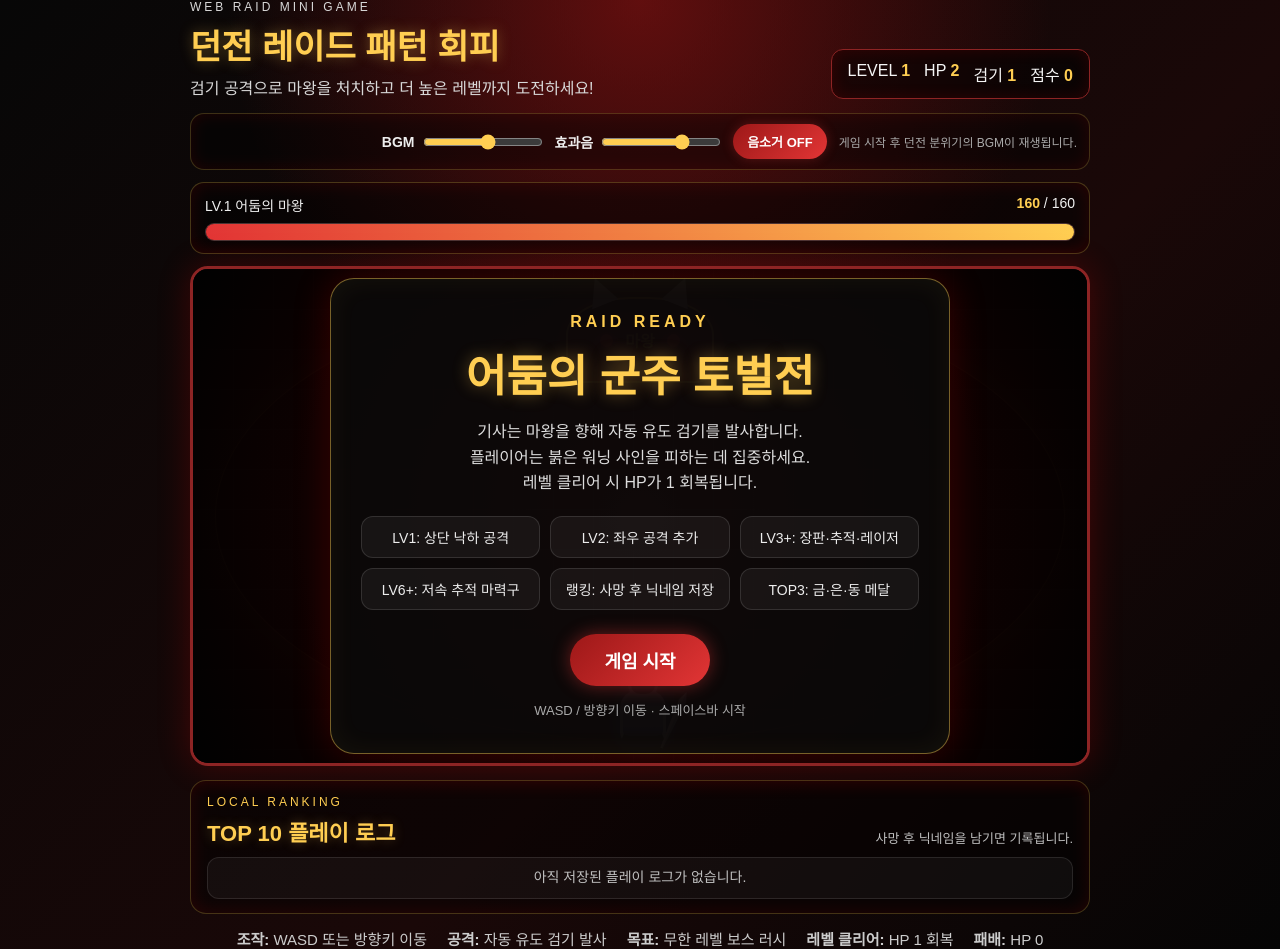
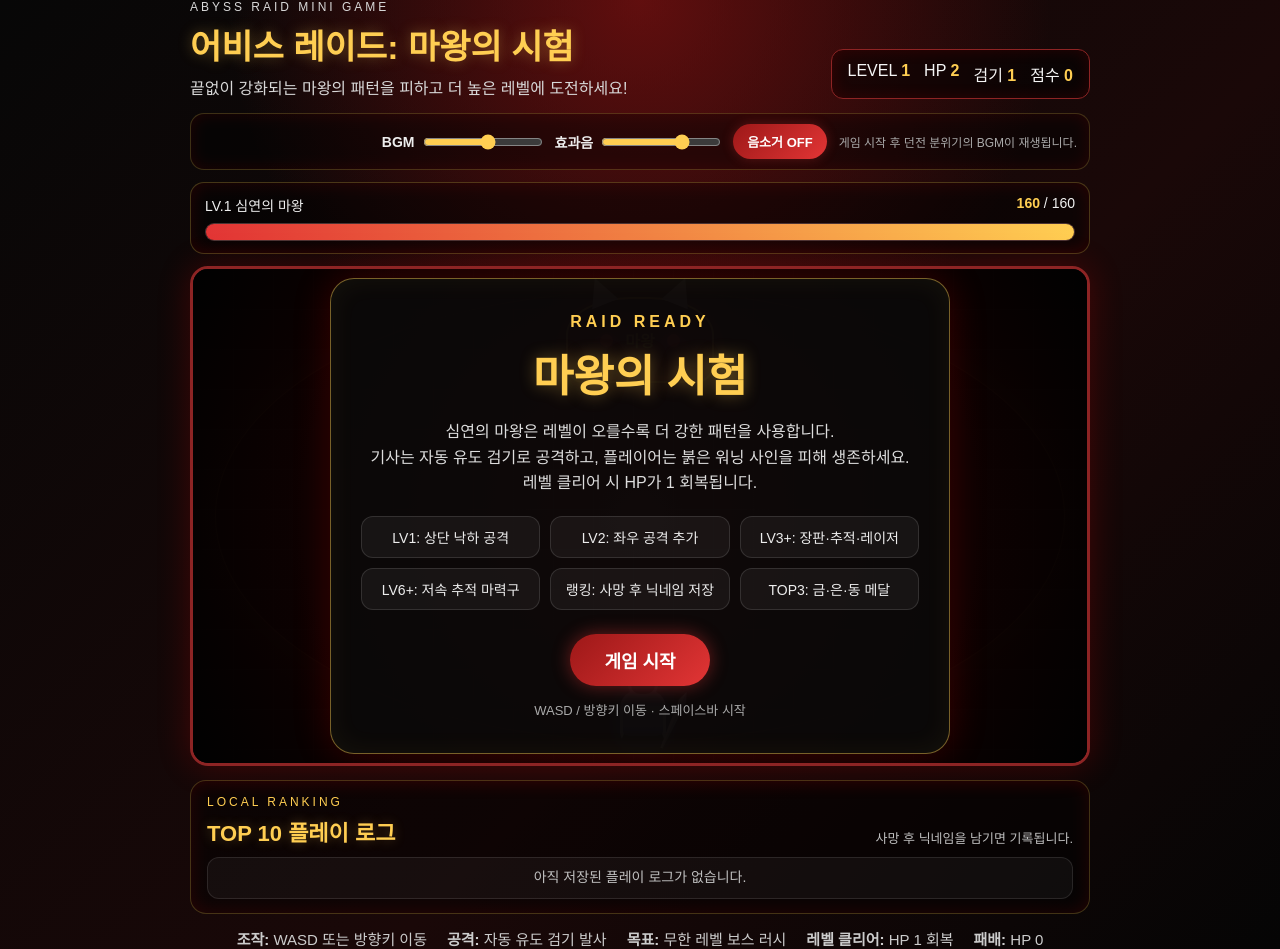
Before and after one commit to unispace1357-blip/vcgame1, a plain HTML site: page index.html in a window 1280 px wide. Drawn offline with Linux system fonts and the light colour scheme.

Commit message:
게임 이름 수정 및 최종본

```diff
--- a/index.html
+++ b/index.html
@@ -3,16 +3,16 @@
 <head>
   <meta charset="UTF-8" />
   <meta name="viewport" content="width=device-width, initial-scale=1.0" />
-  <title>던전 레이드 패턴 회피</title>
+  <title>어비스 레이드: 마왕의 시험</title>
   <link rel="stylesheet" href="style.css" />
 </head>
 <body>
   <div class="game-wrap">
     <header class="top-area">
       <div>
-        <p class="eyebrow">WEB RAID MINI GAME</p>
-        <h1>던전 레이드 패턴 회피</h1>
-        <p>검기 공격으로 마왕을 처치하고 더 높은 레벨까지 도전하세요!</p>
+        <p class="eyebrow">ABYSS RAID MINI GAME</p>
+        <h1>어비스 레이드: 마왕의 시험</h1>
+        <p>끝없이 강화되는 마왕의 패턴을 피하고 더 높은 레벨에 도전하세요!</p>
       </div>
 
       <div class="status-box">
@@ -38,7 +38,7 @@
 
     <section class="boss-ui">
       <div class="boss-info">
-        <span id="bossName">LV.1 어둠의 마왕</span>
+        <span id="bossName">LV.1 심연의 마왕</span>
         <span><strong id="bossHpText">200</strong> / <span id="bossMaxHpText">200</span></span>
       </div>
       <div class="boss-hp-bar">
@@ -63,8 +63,8 @@
       <div id="message" class="message">
         <div class="start-card">
           <p class="raid-label">RAID READY</p>
-          <h2>어둠의 군주 토벌전</h2>
-          <p class="desc">기사는 마왕을 향해 자동 유도 검기를 발사합니다.<br />플레이어는 붉은 워닝 사인을 피하는 데 집중하세요.<br />레벨 클리어 시 HP가 1 회복됩니다.</p>
+          <h2>마왕의 시험</h2>
+          <p class="desc">심연의 마왕은 레벨이 오를수록 더 강한 패턴을 사용합니다.<br />기사는 자동 유도 검기로 공격하고, 플레이어는 붉은 워닝 사인을 피해 생존하세요.<br />레벨 클리어 시 HP가 1 회복됩니다.</p>
 
           <div class="rule-list">
             <span>LV1: 상단 낙하 공격</span>
--- a/script.js
+++ b/script.js
@@ -415,7 +415,7 @@ document.addEventListener('DOMContentLoaded', () => {
     scoreText.textContent = score;
     levelText.textContent = level;
     swordCountText.textContent = swordCount;
-    bossName.textContent = `LV.${level} 어둠의 마왕`;
+    bossName.textContent = `LV.${level} 심연의 마왕`;
     bossHpText.textContent = Math.max(0, Math.ceil(bossHp));
     bossMaxHpText.textContent = bossMaxHp;
     bossHpBar.style.width = `${Math.max(0, (bossHp / bossMaxHp) * 100)}%`;
```
